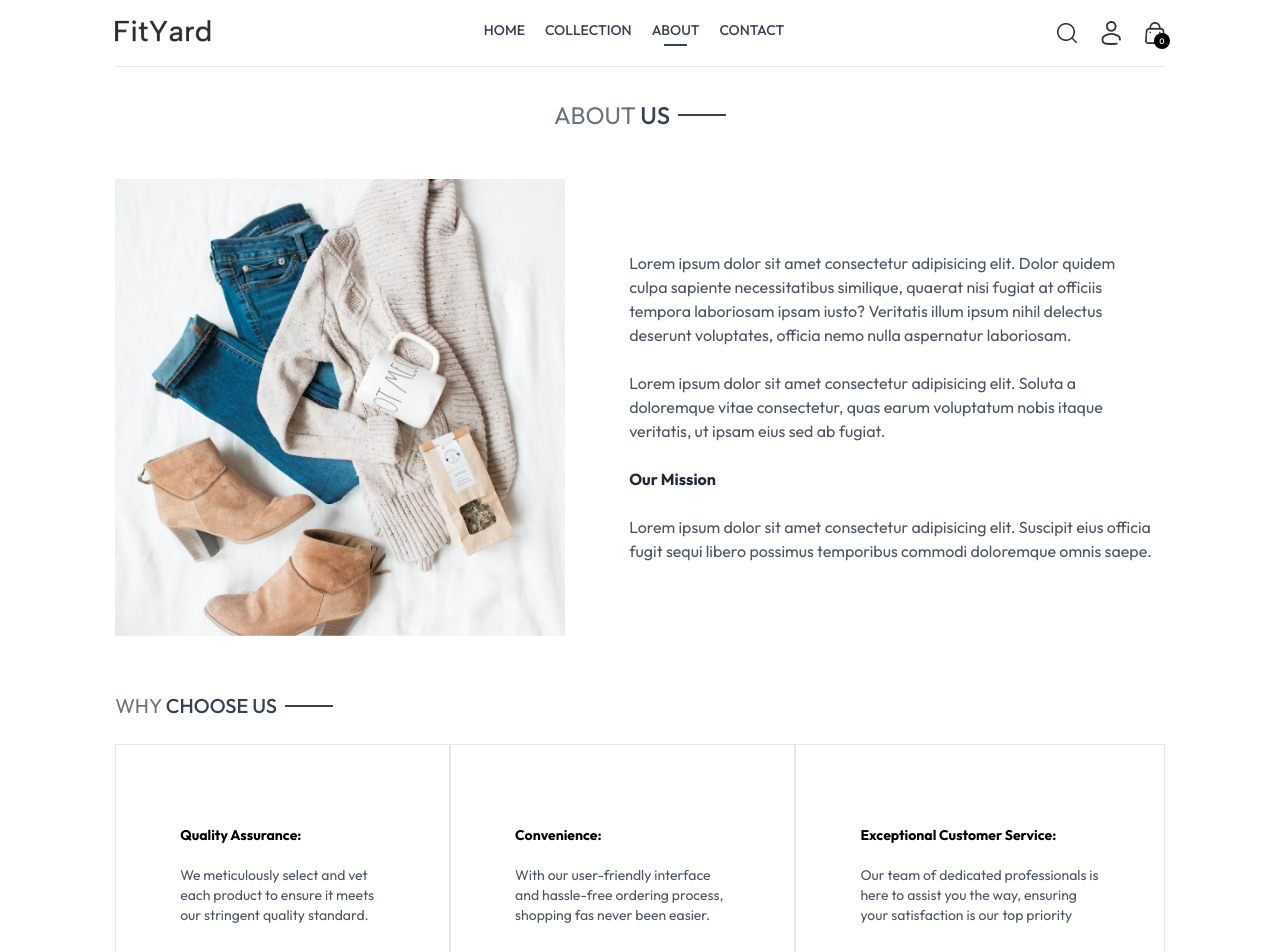
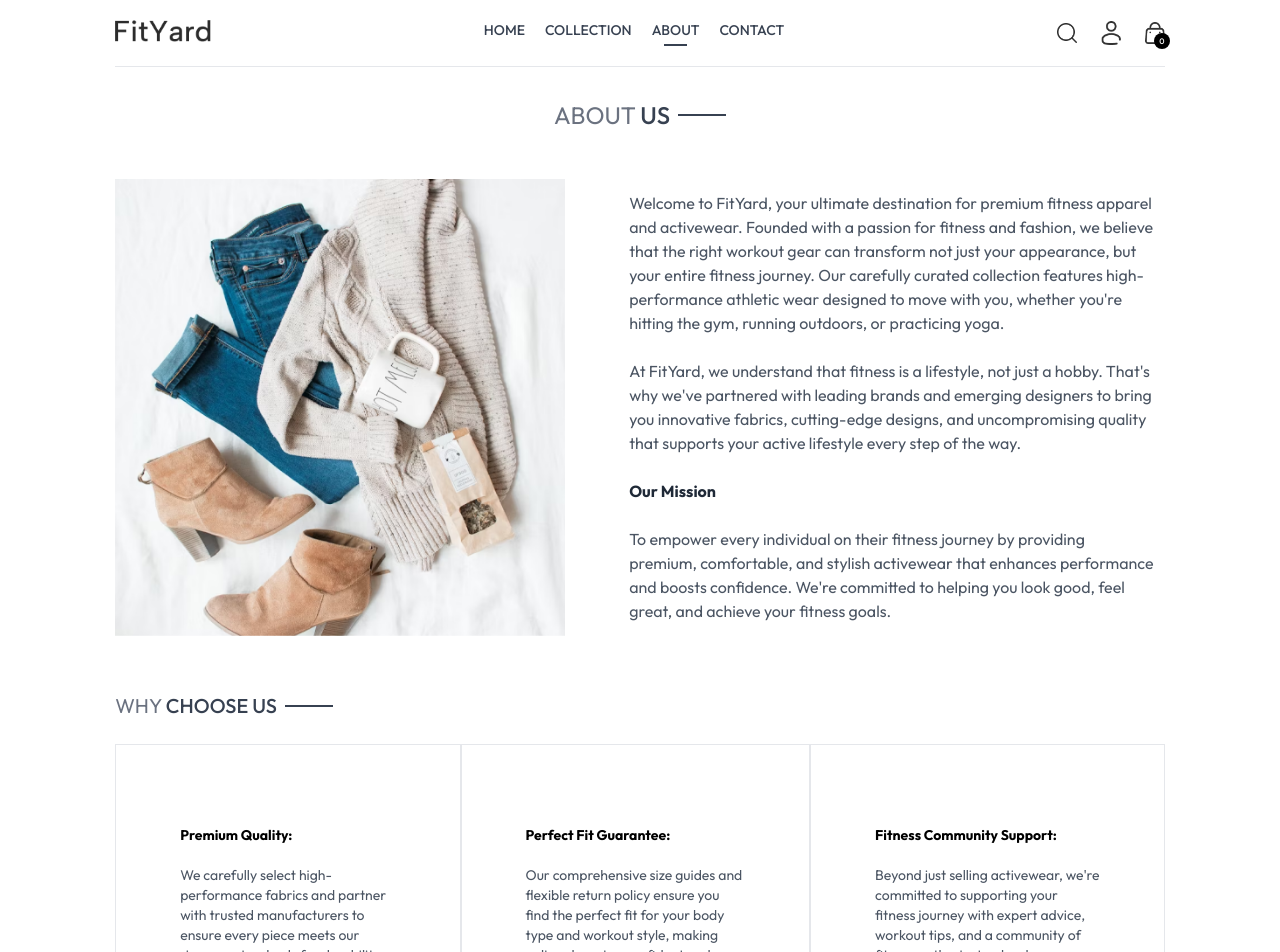
Before and after one commit to Anup50/FitYard_Web, a React (Vite) app: page /about in a window 1280 px wide. Shown: the top 952 px of the page. Built offline with nearby package versions, Linux system fonts and the light colour scheme; no server answers.

Commit message:
Added content, removed lorem epsum

```diff
--- a/src/components/Footer.jsx
+++ b/src/components/Footer.jsx
@@ -13,9 +13,8 @@ const Footer = () => {
           />
 
           <p className="w-full md:w-2/3 text-gray-600">
-            Lorem ipsum dolor sit amet consectetur, adipisicing elit. Quam
-            itaque distinctio et quas? Voluptatum in sit architecto repellendus
-            similique fugit.
+            FitYard is your premier destination for high-quality activewear and fitness apparel.
+            We're dedicated to helping you achieve your fitness goals with style, comfort, and confidence.
           </p>
         </div>
 
--- a/src/pages/About.jsx
+++ b/src/pages/About.jsx
@@ -18,23 +18,24 @@ const About = () => {
         />
         <div className="flex flex-col justify-center gap-6 md:w-2/4 text-gray-600">
           <p>
-            Lorem ipsum dolor sit amet consectetur adipisicing elit. Dolor
-            quidem culpa sapiente necessitatibus similique, quaerat nisi fugiat
-            at officiis tempora laboriosam ipsam iusto? Veritatis illum ipsum
-            nihil delectus deserunt voluptates, officia nemo nulla aspernatur
-            laboriosam.
+            Welcome to FitYard, your ultimate destination for premium fitness apparel and activewear.
+            Founded with a passion for fitness and fashion, we believe that the right workout gear can
+            transform not just your appearance, but your entire fitness journey. Our carefully curated
+            collection features high-performance athletic wear designed to move with you, whether you're
+            hitting the gym, running outdoors, or practicing yoga.
           </p>
           <p>
-            Lorem ipsum dolor sit amet consectetur adipisicing elit. Soluta a
-            doloremque vitae consectetur, quas earum voluptatum nobis itaque
-            veritatis, ut ipsam eius sed ab fugiat.
+            At FitYard, we understand that fitness is a lifestyle, not just a hobby. That's why we've
+            partnered with leading brands and emerging designers to bring you innovative fabrics,
+            cutting-edge designs, and uncompromising quality that supports your active lifestyle
+            every step of the way.
           </p>
 
           <b className="text-gray-800">Our Mission</b>
           <p>
-            Lorem ipsum dolor sit amet consectetur adipisicing elit. Suscipit
-            eius officia fugit sequi libero possimus temporibus commodi
-            doloremque omnis saepe.
+            To empower every individual on their fitness journey by providing premium, comfortable,
+            and stylish activewear that enhances performance and boosts confidence. We're committed
+            to helping you look good, feel great, and achieve your fitness goals.
           </p>
         </div>
       </div>
@@ -45,24 +46,24 @@ const About = () => {
 
       <div className="flex flex-col md:flex-row text-sm mb-20">
         <div className="border px-10 md:px-16 py-8 sm:py-20 flex flex-col gap-5">
-          <b>Quality Assurance:</b>
+          <b>Premium Quality:</b>
           <p className="text-gray-600">
-            We meticulously select and vet each product to ensure it meets our
-            stringent quality standard.
+            We carefully select high-performance fabrics and partner with trusted manufacturers
+            to ensure every piece meets our rigorous standards for durability, comfort, and style.
           </p>
         </div>
         <div className="border px-10 md:px-16 py-8 sm:py-20 flex flex-col gap-5">
-          <b>Convenience:</b>
+          <b>Perfect Fit Guarantee:</b>
           <p className="text-gray-600">
-            With our user-friendly interface and hassle-free ordering process,
-            shopping fas never been easier.
+            Our comprehensive size guides and flexible return policy ensure you find the perfect fit
+            for your body type and workout style, making online shopping confident and convenient.
           </p>
         </div>
         <div className="border px-10 md:px-16 py-8 sm:py-20 flex flex-col gap-5">
-          <b>Exceptional Customer Service:</b>
+          <b>Fitness Community Support:</b>
           <p className="text-gray-600">
-            Our team of dedicated professionals is here to assist you the way,
-            ensuring your satisfaction is our top priority
+            Beyond just selling activewear, we're committed to supporting your fitness journey with
+            expert advice, workout tips, and a community of fitness enthusiasts who share your passion.
           </p>
         </div>
       </div>
```
